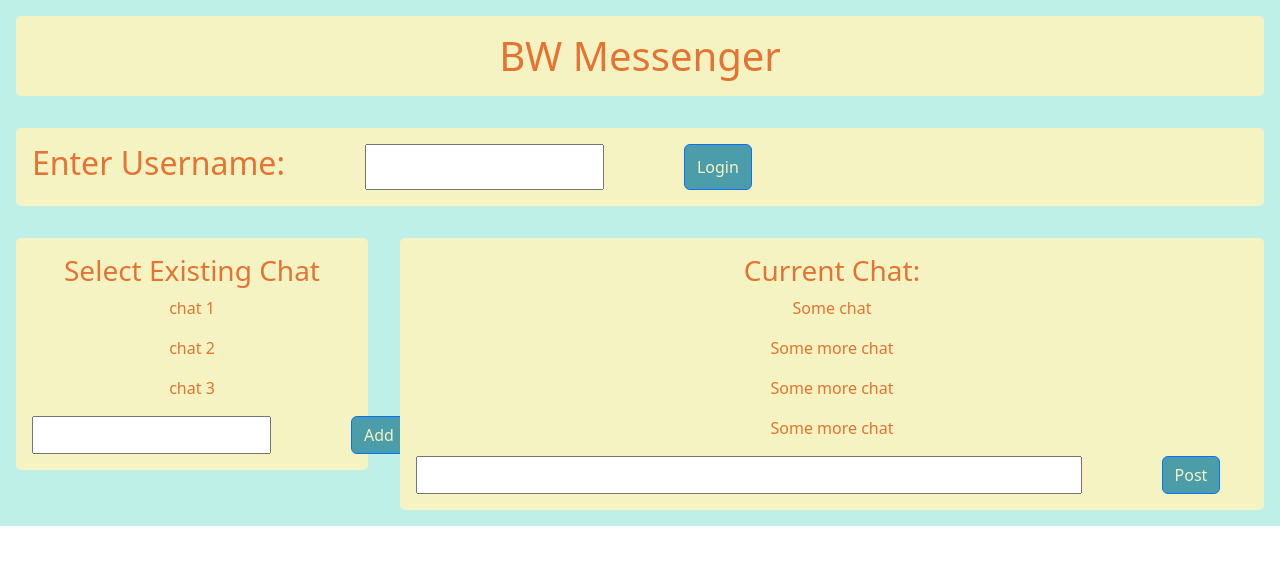
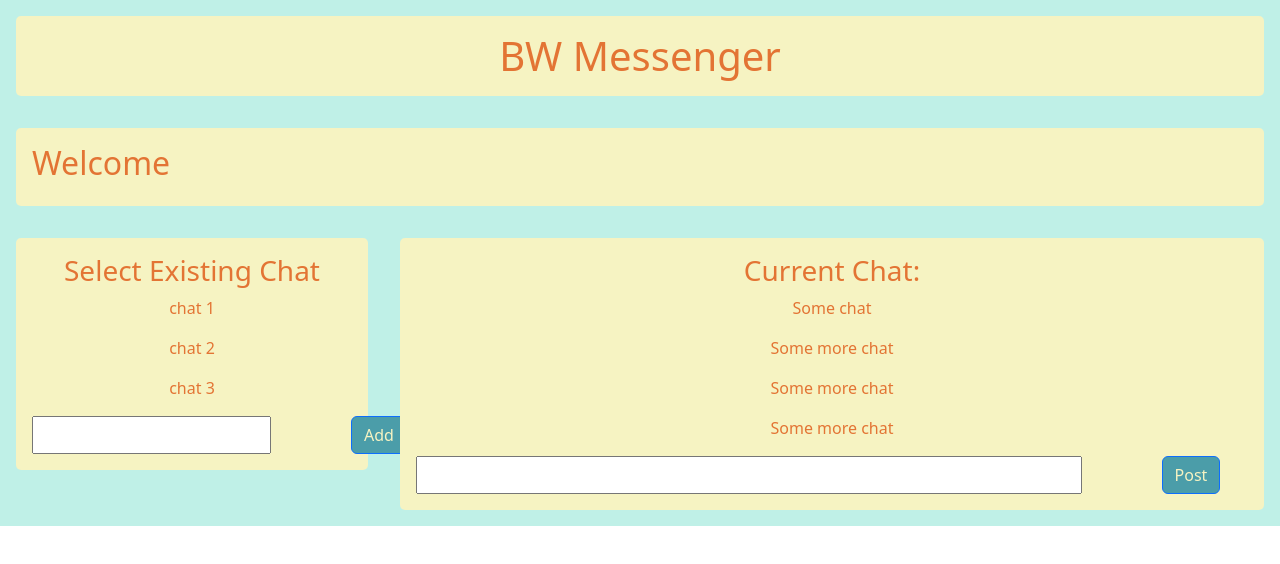
Before and after one commit to brenward/messenger-frontend, an Angular app: page / in a window 1280 px wide. Both pictures are taken after a click on the button "Login". Shown: the top 564 px of the page. Built offline with nearby package versions, Linux system fonts and the light colour scheme.

Commit message:
#Setting username

```diff
--- a/src/app/usercomponent/usercomponent.html
+++ b/src/app/usercomponent/usercomponent.html
@@ -1,5 +1,11 @@
 <div id="user-containter">
-    <h2>Enter Username:</h2>
-    <input type="text">
-    <button class="btn btn-primary">Login</button>
+    @if (userSet){
+        <h2>Welcome {{username}}</h2>
+    }
+    @else {
+        <h2>Enter Username:</h2>
+        <input type="text" #username>
+        <button class="btn btn-primary" (click)="onUserNameEntered(username)">Login</button>
+    }
+
 </div>
--- a/src/app/usercomponent/usercomponent.ts
+++ b/src/app/usercomponent/usercomponent.ts
@@ -1,4 +1,5 @@
 import { Component } from '@angular/core';
+import { NgIf } from "../../../node_modules/@angular/common/types/_common_module-chunk";
 
 @Component({
   selector: 'app-usercomponent',
@@ -6,4 +7,12 @@ import { Component } from '@angular/core';
   templateUrl: './usercomponent.html',
   styleUrl: './usercomponent.css',
 })
-export class Usercomponent {}
+export class Usercomponent {
+  username:string = "";
+  userSet:boolean = false;
+
+  onUserNameEntered(nameInput:HTMLInputElement){
+    this.username = nameInput.value;
+    this.userSet = true;
+  }
+}
```
